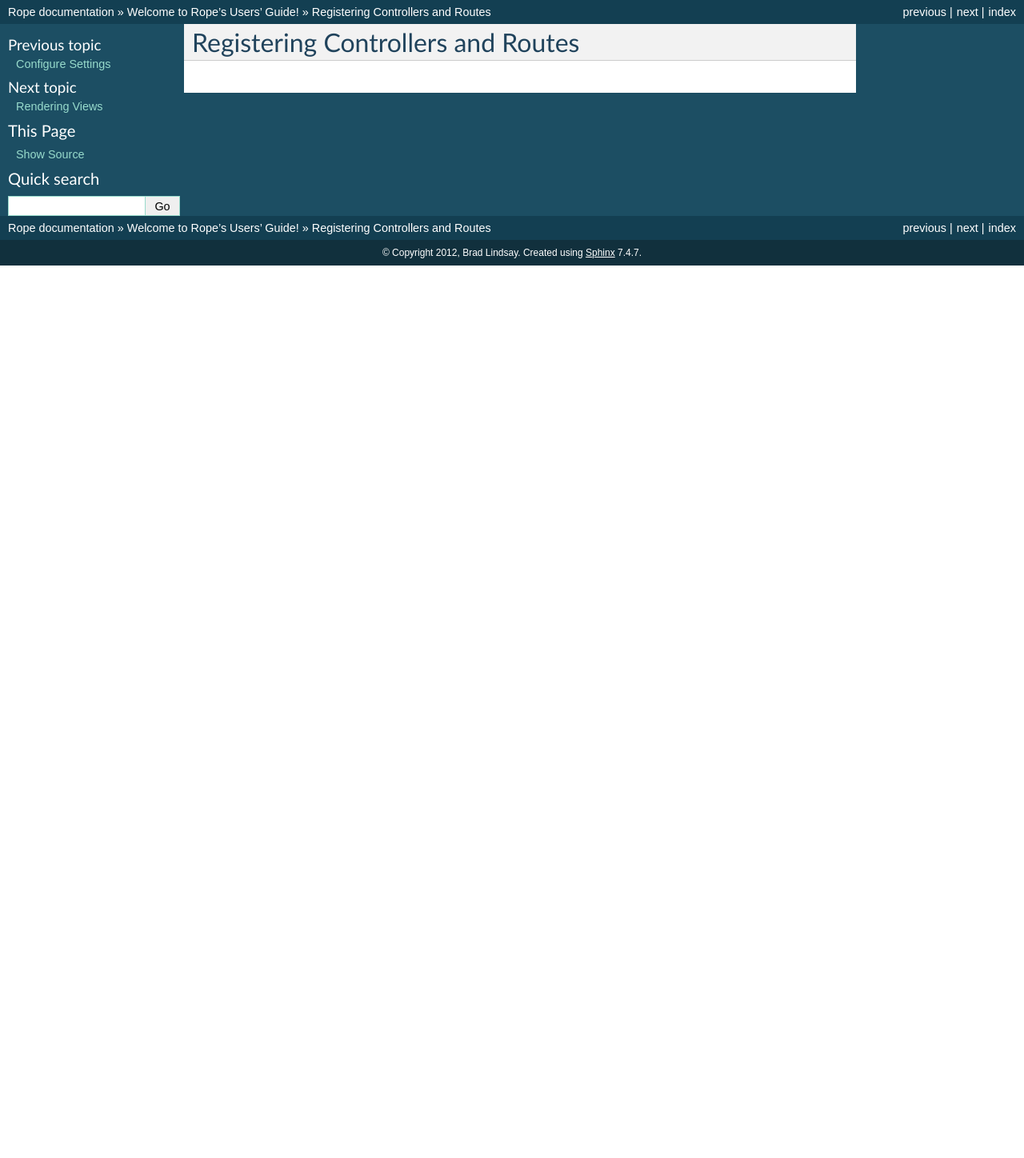
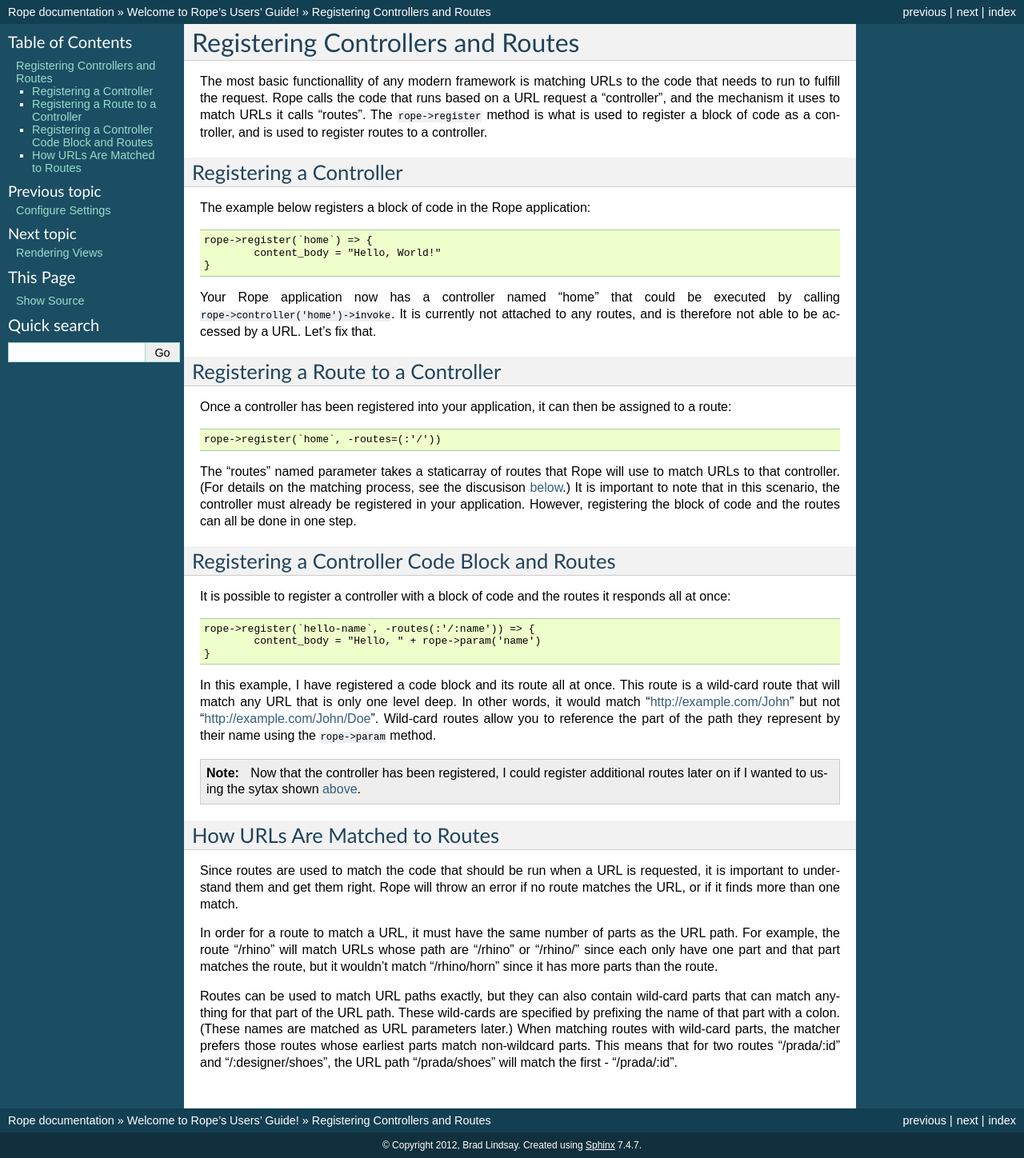
Before and after one commit to bfad/rope, a Sphinx documentation site: the page built from docs/source/user_guide/rope_register.rst, in a window 1280 px wide. Shown: the whole page at 80% size. Built offline with Sphinx 7.4.7, drawn with Linux system fonts in a browser that asks for light colours; before the commit the page ends 900 px from its top, so only the background shows below that.

Commit message:
New documentation for registering controllers and routes

```diff
--- a/docs/source/user_guide/rope_register.rst
+++ b/docs/source/user_guide/rope_register.rst
@@ -1,2 +1,81 @@
 Registering Controllers and Routes
 ==================================
+The most basic functionallity of any modern framework is matching URLs to the
+code that needs to run to fulfill the request. Rope calls the code that runs
+based on a URL request a "controller", and the mechanism it uses to match URLs
+it calls "routes". The ``rope->register`` method is what is used to register a
+block of code as a controller, and is used to register routes to a controller.
+
+
+Registering a Controller
+------------------------
+The example below registers a block of code in the Rope application::
+
+	rope->register(`home`) => {
+		content_body = "Hello, World!"
+	}
+
+Your Rope application now has a controller named "home" that could be executed
+by calling ``rope->controller('home')->invoke``. It is currently not attached to
+any routes, and is therefore not able to be accessed by a URL. Let's fix that.
+
+
+Registering a Route to a Controller
+-----------------------------------
+Once a controller has been registered into your application, it can then be
+assigned to a route::
+
+	rope->register(`home`, -routes=(:'/'))
+
+The "routes" named parameter takes a staticarray of routes that Rope will use to
+match URLs to that controller. (For details on the matching process, see the
+discusison :ref:`below <ug-matching-url-to-routes>`.) It is important to note
+that in this scenario, the controller must already be registered in your
+application. However, registering the block of code and the routes can all be
+done in one step.
+
+
+.. _rope-register-block-and-routes:
+
+Registering a Controller Code Block and Routes
+----------------------------------------------
+It is possible to register a controller with a block of code and the routes it
+responds all at once::
+
+	rope->register(`hello-name`, -routes(:'/:name')) => {
+		content_body = "Hello, " + rope->param('name')
+	}
+
+In this example, I have registered a code block and its route all at once. This
+route is a wild-card route that will match any URL that is only one level deep.
+In other words, it would match "http://example.com/John" but not
+"http://example.com/John/Doe". Wild-card routes allow you to reference the part
+of the path they represent by their name using the ``rope->param`` method.
+
+.. note::
+	Now that the controller has been registered, I could register additional routes
+	later on if I wanted to using the sytax shown
+	:ref:`above <rope-register-block-and-routes>`.
+
+
+.. _ug-matching-url-to-routes:
+
+How URLs Are Matched to Routes
+------------------------------
+Since routes are used to match the code that should be run when a URL is
+requested, it is important to understand them and get them right. Rope will
+throw an error if no route matches the URL, or if it finds more than one match.
+
+In order for a route to match a URL, it must have the same number of parts as
+the URL path. For example, the route "/rhino" will match URLs whose path are
+"/rhino" or "/rhino/" since each only have one part and that part matches the
+route, but it wouldn't match "/rhino/horn" since it has more parts than the
+route.
+
+Routes can be used to match URL paths exactly, but they can also contain
+wild-card parts that can match anything for that part of the URL path. These
+wild-cards are specified by prefixing the name of that part with a colon. (These
+names are matched as URL parameters later.) When matching routes with wild-card
+parts, the matcher prefers those routes whose earliest parts match non-wildcard
+parts. This means that for two routes "/prada/:id" and "/:designer/shoes", the
+URL path "/prada/shoes" will match the first - "/prada/:id".
```
